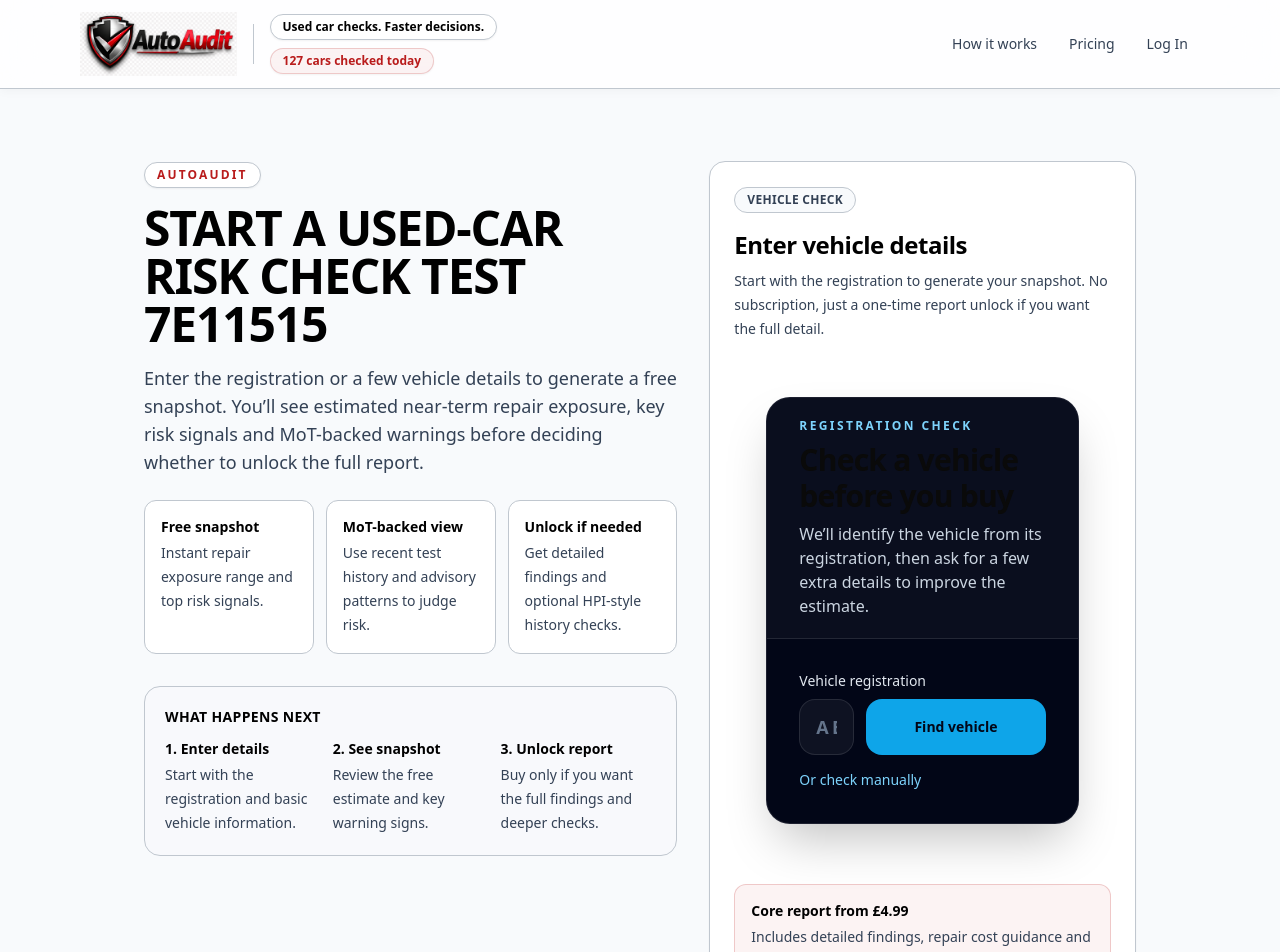
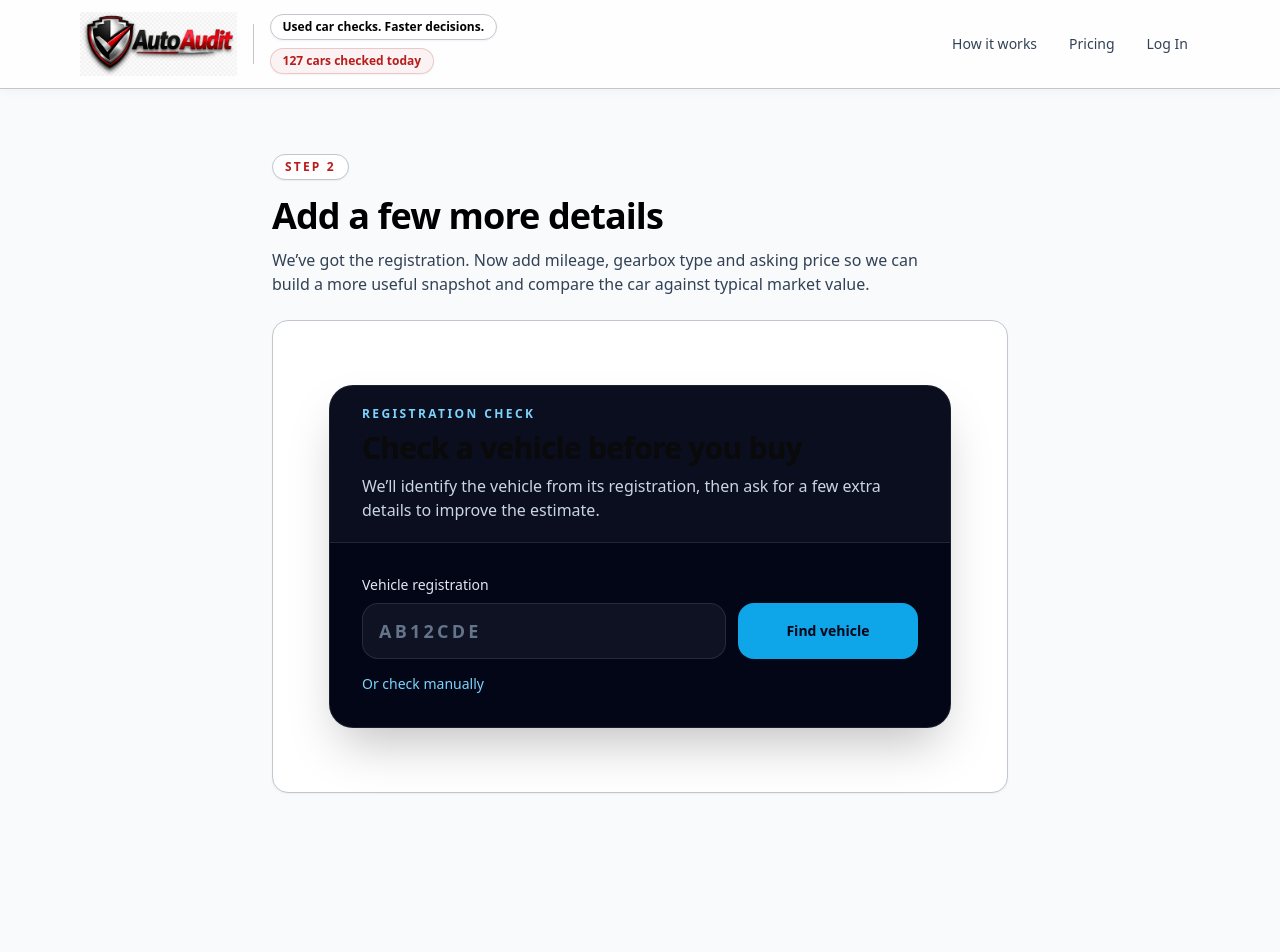
Before and after one commit to mickleethirty-vendium/autoaudit, a Next.js app: page /check in a window 1280 px wide. Shown: the top 952 px of the page. After the commit the page ends 897 px from the top, so only its background shows below. Built offline with nearby package versions, Linux system fonts and the light colour scheme.

Commit message:
fix to homepage flow

```diff
--- a/app/check/page.tsx
+++ b/app/check/page.tsx
@@ -3,98 +3,24 @@ import CheckForm from "./ui/CheckForm";
 
 export default function CheckPage() {
   return (
-    <div className="mx-auto max-w-5xl px-4 py-10 sm:py-12">
-      <div className="grid gap-8 lg:grid-cols-[1fr_0.8fr] lg:items-start">
-        <div>
+    <div className="mx-auto w-full max-w-3xl px-4 py-8 sm:py-10">
+      <div className="mb-6">
         <div className="inline-flex items-center rounded-full border border-[var(--aa-silver)] bg-white px-3 py-1 text-xs font-semibold uppercase tracking-[0.18em] text-[#b91c1c] shadow-sm">
-            AutoAudit
+          Step 2
         </div>
 
-          <h1 className="mt-4 text-4xl font-extrabold tracking-tight text-black sm:text-5xl">
-            START A USED-CAR RISK CHECK TEST 7E11515
+        <h1 className="mt-4 text-3xl font-extrabold tracking-tight text-black sm:text-4xl">
+          Add a few more details
         </h1>
 
-          <p className="mt-4 max-w-2xl text-base leading-7 text-slate-700 sm:text-lg">
-            Enter the registration or a few vehicle details to generate a free
-            snapshot. You’ll see estimated near-term repair exposure, key risk
-            signals and MoT-backed warnings before deciding whether to unlock the
-            full report.
-          </p>
-
-          <div className="mt-6 grid gap-3 sm:grid-cols-3">
-            <div className="rounded-xl border border-[var(--aa-silver)] bg-white p-4">
-              <div className="text-sm font-semibold text-black">
-                Free snapshot
-              </div>
-              <div className="mt-1 text-sm leading-6 text-slate-700">
-                Instant repair exposure range and top risk signals.
-              </div>
-            </div>
-
-            <div className="rounded-xl border border-[var(--aa-silver)] bg-white p-4">
-              <div className="text-sm font-semibold text-black">
-                MoT-backed view
-              </div>
-              <div className="mt-1 text-sm leading-6 text-slate-700">
-                Use recent test history and advisory patterns to judge risk.
-              </div>
-            </div>
-
-            <div className="rounded-xl border border-[var(--aa-silver)] bg-white p-4">
-              <div className="text-sm font-semibold text-black">
-                Unlock if needed
-              </div>
-              <div className="mt-1 text-sm leading-6 text-slate-700">
-                Get detailed findings and optional HPI-style history checks.
-              </div>
-            </div>
-          </div>
-
-          <div className="mt-8 rounded-2xl border border-[var(--aa-silver)] bg-slate-50/70 p-5 text-sm text-slate-700">
-            <div className="font-semibold uppercase tracking-wide text-black">
-              What happens next
-            </div>
-            <div className="mt-3 grid gap-3 sm:grid-cols-3">
-              <div>
-                <div className="font-semibold text-black">1. Enter details</div>
-                <div className="mt-1 leading-6">
-                  Start with the registration and basic vehicle information.
-                </div>
-              </div>
-
-              <div>
-                <div className="font-semibold text-black">2. See snapshot</div>
-                <div className="mt-1 leading-6">
-                  Review the free estimate and key warning signs.
-                </div>
-              </div>
-
-              <div>
-                <div className="font-semibold text-black">3. Unlock report</div>
-                <div className="mt-1 leading-6">
-                  Buy only if you want the full findings and deeper checks.
-                </div>
-              </div>
-            </div>
-          </div>
-        </div>
-
-        <div className="rounded-2xl border border-[var(--aa-silver)] bg-white p-6 shadow-sm">
-          <div className="mb-4">
-            <div className="inline-flex items-center rounded-full border border-[var(--aa-silver)] bg-slate-50 px-3 py-1 text-xs font-semibold uppercase tracking-wide text-slate-700">
-              Vehicle check
-            </div>
-
-            <h2 className="mt-4 text-2xl font-bold text-black">
-              Enter vehicle details
-            </h2>
-
-            <p className="mt-2 text-sm leading-6 text-slate-700">
-              Start with the registration to generate your snapshot. No subscription,
-              just a one-time report unlock if you want the full detail.
+        <p className="mt-3 max-w-2xl text-sm leading-6 text-slate-700 sm:text-base">
+          We’ve got the registration. Now add mileage, gearbox type and asking
+          price so we can build a more useful snapshot and compare the car
+          against typical market value.
         </p>
       </div>
 
+      <div className="rounded-2xl border border-[var(--aa-silver)] bg-white p-5 shadow-sm sm:p-6">
         <Suspense
           fallback={
             <div className="rounded-xl border border-[var(--aa-silver)] bg-slate-50 p-4 text-sm text-slate-600">
@@ -104,17 +30,6 @@ export default function CheckPage() {
         >
           <CheckForm />
         </Suspense>
-
-          <div className="mt-5 rounded-xl border border-[#b91c1c]/20 bg-[#b91c1c]/5 p-4 text-sm text-slate-700">
-            <div className="font-semibold text-black">
-              Core report from £4.99
-            </div>
-            <div className="mt-1 leading-6">
-              Includes detailed findings, repair cost guidance and MoT analysis.
-              Full bundle available if you also want HPI-style history checks.
-            </div>
-          </div>
-        </div>
       </div>
     </div>
   );
```
Lines whose indentation alone changed are shown as unchanged.
